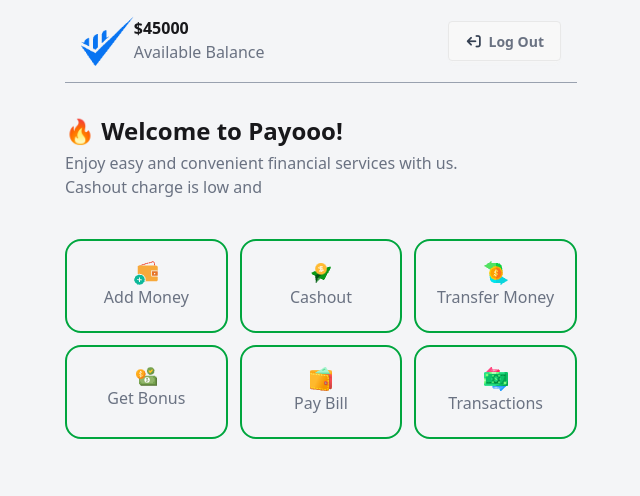
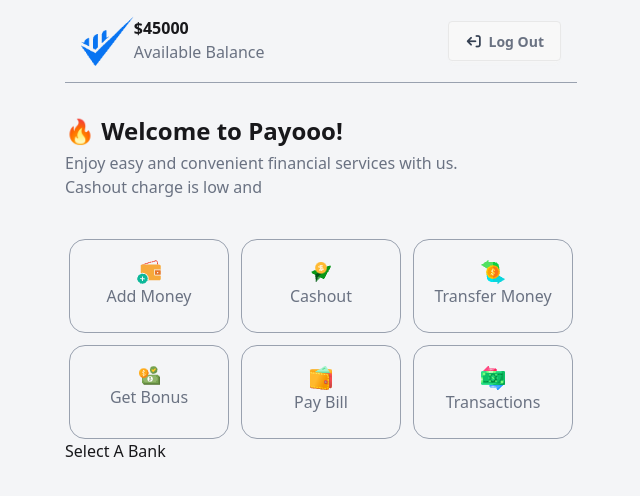
Before and after one commit to protivaghosh/payoo-mfs-project, a plain HTML site: page home.html in a window 1280 px wide. Shown: the whole page, without its empty margins (319-959 px from the left). Drawn offline with nearby package versions, Linux system fonts and the light colour scheme.

```diff
--- a/home.html
+++ b/home.html
@@ -31,32 +31,41 @@
         <h1 class="text-2xl font-bold">🔥 Welcome to Payooo!</h1>
         <p class="text-gray-500 mt-1">Enjoy easy and convenient financial services with us.<br> Cashout charge is low and </p>
     </div>
-    <div class=" grid grid-cols-3 gap-3 mt-10 h-[200px]">
-         <div class="p-5 text-center border-2 border-green-600 rounded-2xl">
+    <div class=" grid grid-cols-3 gap-3 mt-10 h-[200px] pl-1 pr-1">
+         <div class="p-5 text-center border-1 border-gray-400 rounded-2xl">
             <img class="mx-auto" src="./assets/wallet1.png" alt="">
             <h2 class="text-gray-500">Add Money</h2>
          </div>
-          <div class="p-5 text-center border-2 border-green-600  rounded-2xl">
+          <div class="p-5 text-center border-1 border-gray-400  rounded-2xl">
             <img class="mx-auto" src="./assets/send1.png" alt="">
             <h2 class="text-gray-500">Cashout</h2>
          </div>
-          <div class="p-5 text-center border-2 border-green-600  rounded-2xl">
+          <div class="p-5 text-center border-1 border-gray-400  rounded-2xl">
             <img class="mx-auto" src="./assets/money1.png" alt="">
             <h2 class="text-gray-500">Transfer Money</h2>
          </div>
-          <div class="p-5 text-center border-green-600  border-2 rounded-2xl">
+          <div class="p-5 text-center border-gray-400  border-1 rounded-2xl">
             <img class="mx-auto" src="./assets/bonus1.png" alt="">
             <h2 class="text-gray-500">Get Bonus</h2>
          </div>
-          <div class="p-5 text-center border-2 border-green-600  rounded-2xl">
+          <div class="p-5 text-center border-1 border-gray-400  rounded-2xl">
             <img class="mx-auto" src="./assets/purse1.png" alt="">
             <h2 class="text-gray-500">Pay Bill</h2>
          </div>
-          <div class="p-5 text-center border-2 border-green-600  rounded-2xl">
+          <div class="p-5 text-center border-1 border-gray-400  rounded-2xl">
             <img class="mx-auto" src="./assets/transaction1.png" alt="">
             <h2 class="text-gray-500">Transactions</h2>
          </div>
     </div>
+    <div class="">
+   <div>
+    <h2>Select A Bank</h2>
+
    </div>
-</body>
+   <div></div>
+   <div></div>
+   <div></div>
+    </div>
+   </div>
+   </body>
 </html>
```
